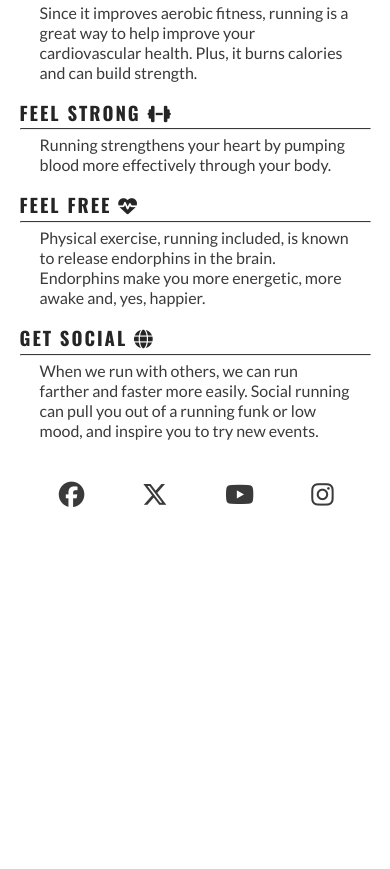
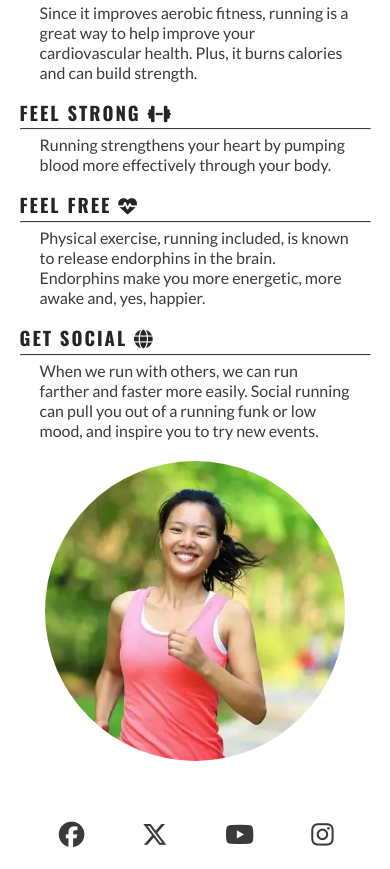
Before and after one commit to BenWilliams89/project-love-running, a plain HTML site: page index.html in a window 390 px wide. Shown: the part 849-1718 px from the top of the page. Before the commit the page ends 1378 px from the top, so only its background shows below. Drawn offline with nearby package versions, Linux system fonts and the light colour scheme.

Commit message:
added circle image to reasons content and made it responsive

```diff
--- a/assets/css/style.css
+++ b/assets/css/style.css
@@ -133,6 +133,25 @@ hr {
     margin: 5px 0;
 }
 
+/* background image in main content */
+
+#circle-cover-bg{
+    background: url("../images/reasons-image.webp") no-repeat top center / cover;
+    height: 90vw;
+    width: 90vw;
+    margin-bottom: 20px;
+    /* to make a circle i'm adding border radius - width and height the same makes it a square */
+    border-radius: 50%;
+    max-width: 300px;
+    max-height: 300px;
+}
+
+#benefits-image {
+    display: flex;
+    align-items: center;
+    justify-content: center;
+}
+
 /*footer */
 #social-networks {
     text-align: center;
--- a/index.html
+++ b/index.html
@@ -70,6 +70,9 @@
                         <p>When we run with others, we can run farther and faster more easily. Social running can pull you out of a running funk or low mood, and inspire you to try new events.</p>
                     </div>
                     </div>
+                    <div id="benefits-image">
+                        <div id="circle-cover-bg"></div>
+                    </div>
                 </div>
         </section>
 
```
Also changed, not shown: assets/images/reasons-image.webp (added).
